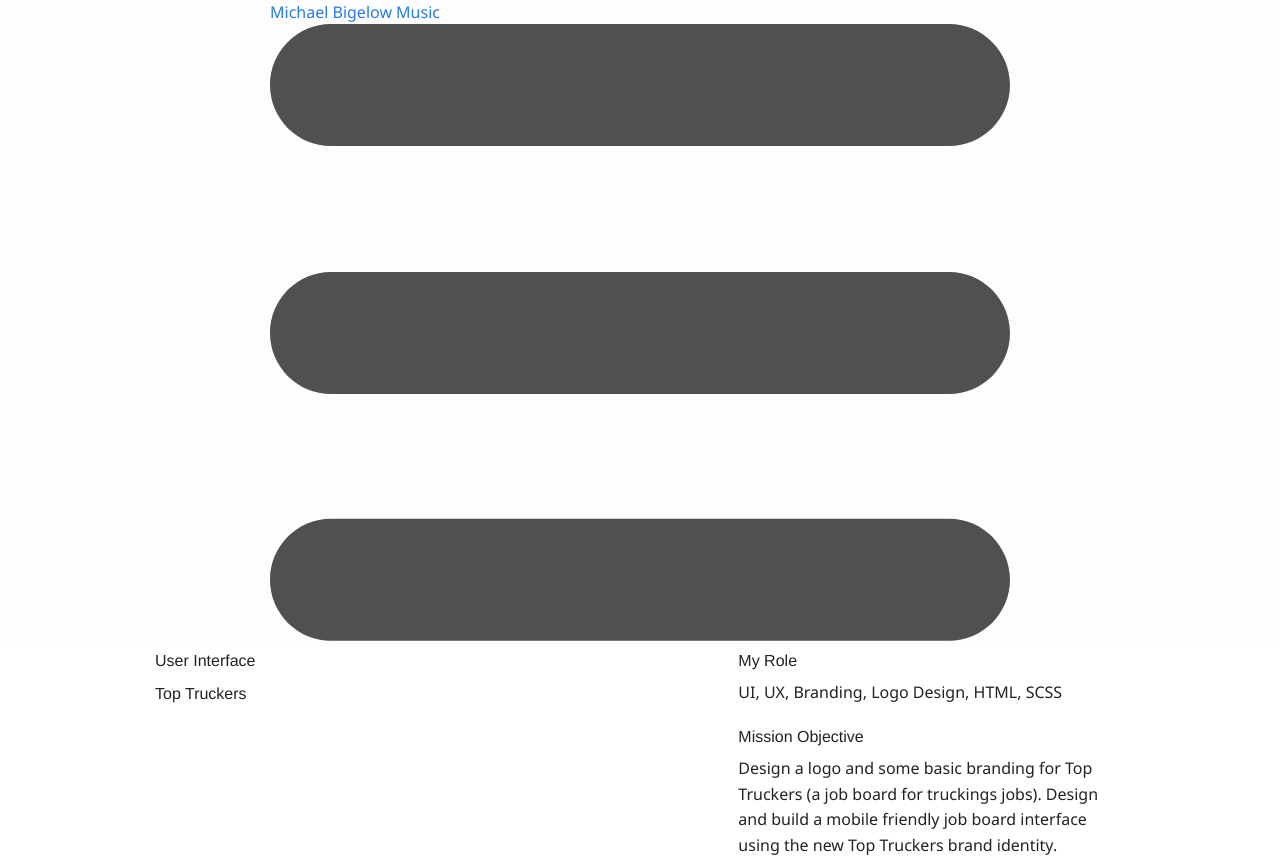
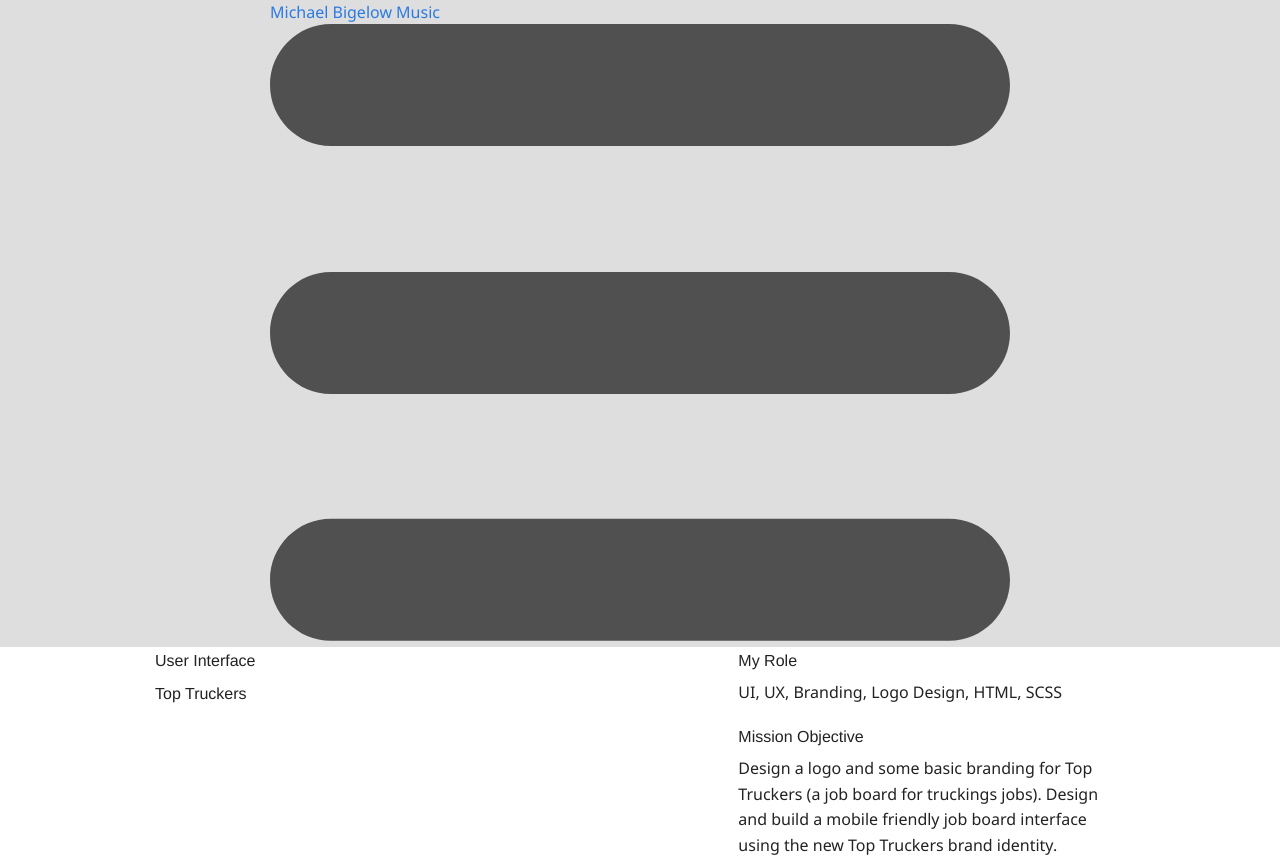
Before and after one commit to MichaelBigelowMusic/michaelbigelowmusic, a Jekyll site: the page built from _posts/2014-10-11-toptruckers.html, in a window 1280 px wide. Shown: the top 859 px of the page. Built offline with Jekyll 4.4.1, drawn with Linux system fonts in a browser that asks for light colours; nearby versions of some CDN libraries; some of the changed text lies outside the part shown; grey boxes are pictures that could not be loaded.

Commit message:
site body color and footer period

```diff
--- a/_includes/footer.html
+++ b/_includes/footer.html
@@ -1,5 +1,5 @@
 <footer class="site-footer">
     <div class="row">
-        <p>© 2015 {{ site.title }} All&nbsp;Rights&nbsp;Reserved</p>
+        <p>© 2015 {{ site.title }}. All&nbsp;Rights&nbsp;Reserved</p>
     </div>
 </footer>
--- a/_scss/core/main.scss
+++ b/_scss/core/main.scss
@@ -14,7 +14,7 @@ body {
   font-size: 16px;
   line-height: 1.5;
   font-weight: 300;
-  background-color: #fdfdfd;
+  background-color: #dedede;
 }
 
 .page-content {
--- a/css/core/main.css
+++ b/css/core/main.css
@@ -4,7 +4,7 @@
 
 html, body { height: 100%; }
 
-body { font-family: 'Noto Sans', Helvetica, Arial, sans-serif; font-size: 16px; line-height: 1.5; font-weight: 300; background-color: #fdfdfd; }
+body { font-family: 'Noto Sans', Helvetica, Arial, sans-serif; font-size: 16px; line-height: 1.5; font-weight: 300; background-color: #dedede; }
 
 .page-content { padding: 0; background-color: #fff; }
 
```
Also changed, not shown: css/style.css.
